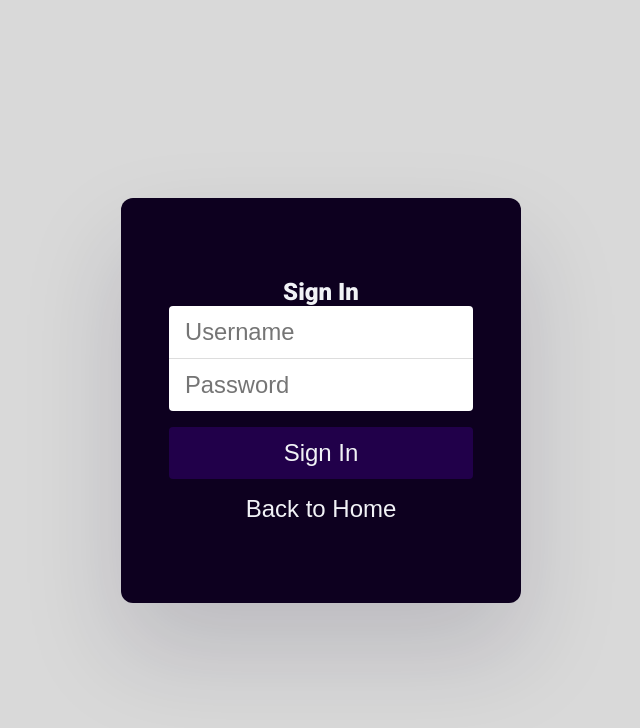
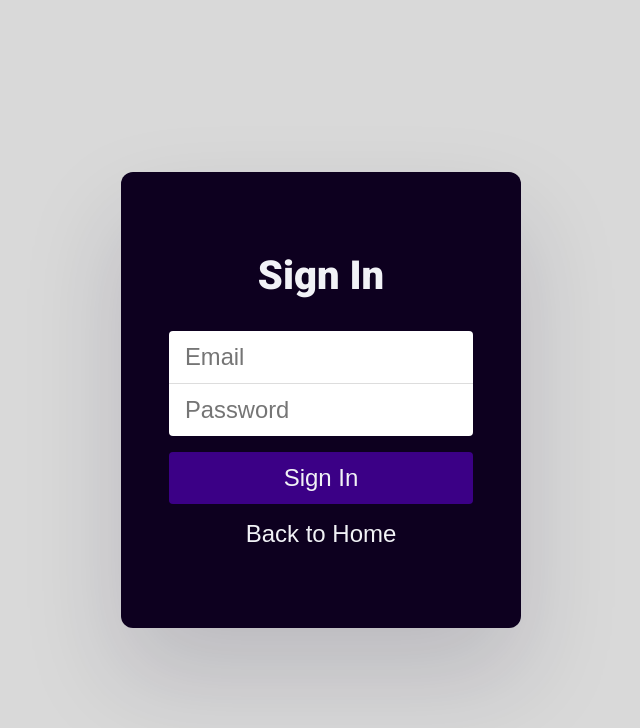
Before and after one commit to 0eef0/wmCosmetology, a Node server app: page /login in a window 1280 px wide. Shown: the top 728 px of the page, without its empty margins (319-959 px from the left). Run offline with Node 20, Linux system fonts and the light colour scheme; some libraries are stand-ins or nearby versions.

Commit message:
sign-in page

```diff
--- a/views/pages/login.ejs
+++ b/views/pages/login.ejs
@@ -9,7 +9,7 @@
     <form id="loginForm" action="/api/v1/user/login" method="post">
       <h1>Sign In</h1>
       <div class="inputs">
-        <input type="text" name="username" id="username" autocomplete="on" placeholder="Username" required>
+        <input type="email" name="email" id="email" autocomplete="on" placeholder="Email" required>
         <input type="password" name="password" id="password" autocomplete="on" placeholder="Password" required>
       </div>
 
--- a/views/partials/footer.ejs
+++ b/views/partials/footer.ejs
@@ -19,7 +19,7 @@
           <li><a href="#">Home</a></li>
           <li><a href="#">Schedule Appointment</a></li>
           <li><a href="#">Account</a></li>
-          <li><a href="#">Login</a></li>
+          <li><a href="/login">Login</a></li>
           <li><a href="#">Logout</a></li>
         </ul>
       </div>
--- a/views/partials/navbar.ejs
+++ b/views/partials/navbar.ejs
@@ -7,15 +7,15 @@
       </div>
       <div class="align-right links closed">
           <li class="nav-item"><a class="link active" href="/">Home</a></li>
-          <li class="nav-item"><a class="link" href="/about">Schedule Appointment</a></li>
-          <li class="nav-item dropdown">
+          <li class="nav-item"><a class="link" href="#">Schedule Appointment</a></li>
+          <!-- <li class="nav-item dropdown">
               <a class="link" href="/account">Account</a>
               <ul class="dropdown">
                   <li><a href="#">Name</a></li>
                   <li><a href="/account">Profile</a></li>
                   <li><a href="#">Logout</a></li>
               </ul>
-        </li>
+        </li> -->
       </div>
   </ul>
 </nav>
--- a/views/styles/layout/_loginSignUp.scss
+++ b/views/styles/layout/_loginSignUp.scss
@@ -4,6 +4,8 @@
 	color: $font-color-light;
 	h1 {
 		text-align: center;
+		font-size: $title-font-size;
+		margin-bottom: 2rem;
 	}
 	.inputs {
 		display: flex;
@@ -23,7 +25,7 @@
 	.login,
 	.signIn {
 		color: currentColor;
-		background-color: $clr-accent-0;
+		background-color: $clr-accent-1;
 		border: none;
 		width: 100%;
 		padding: 0.75rem;
@@ -32,7 +34,7 @@
 		cursor: pointer;
 		&:hover,
 		&:focus-within {
-			background-color: $clr-accent-2;
+			filter: brightness(1.5);
 		}
 	}
 	.form-error {
--- a/views/styles/main.css
+++ b/views/styles/main.css
@@ -946,6 +946,8 @@ footer .payment-container .copyright {
 #loginForm h1,
 #signUpForm h1 {
   text-align: center;
+  font-size: clamp(2.5rem, 3vw, 4rem);
+  margin-bottom: 2rem;
 }
 
 #loginForm .inputs,
@@ -979,7 +981,7 @@ footer .payment-container .copyright {
 #signUpForm .login,
 #signUpForm .signIn {
   color: currentColor;
-  background-color: #21004a;
+  background-color: #3b0086;
   border: none;
   width: 100%;
   padding: 0.75rem;
@@ -995,7 +997,8 @@ footer .payment-container .copyright {
 #signUpForm .login:focus-within,
 #signUpForm .signIn:hover,
 #signUpForm .signIn:focus-within {
-  background-color: #9473bd;
+  -webkit-filter: brightness(1.5);
+          filter: brightness(1.5);
 }
 
 #loginForm .form-error,
```
Also changed, not shown: views/pages/signUp.ejs (deleted, +0 -24 lines), 1 other file.
